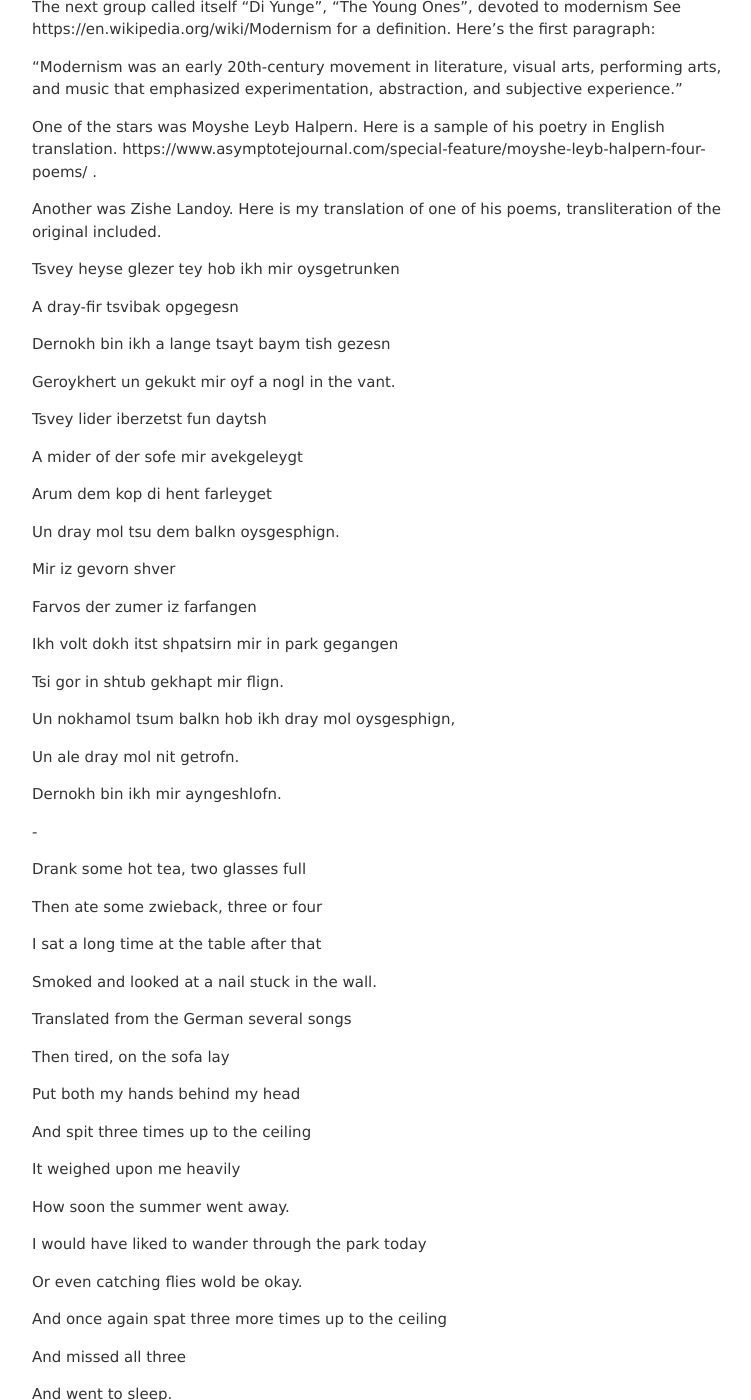
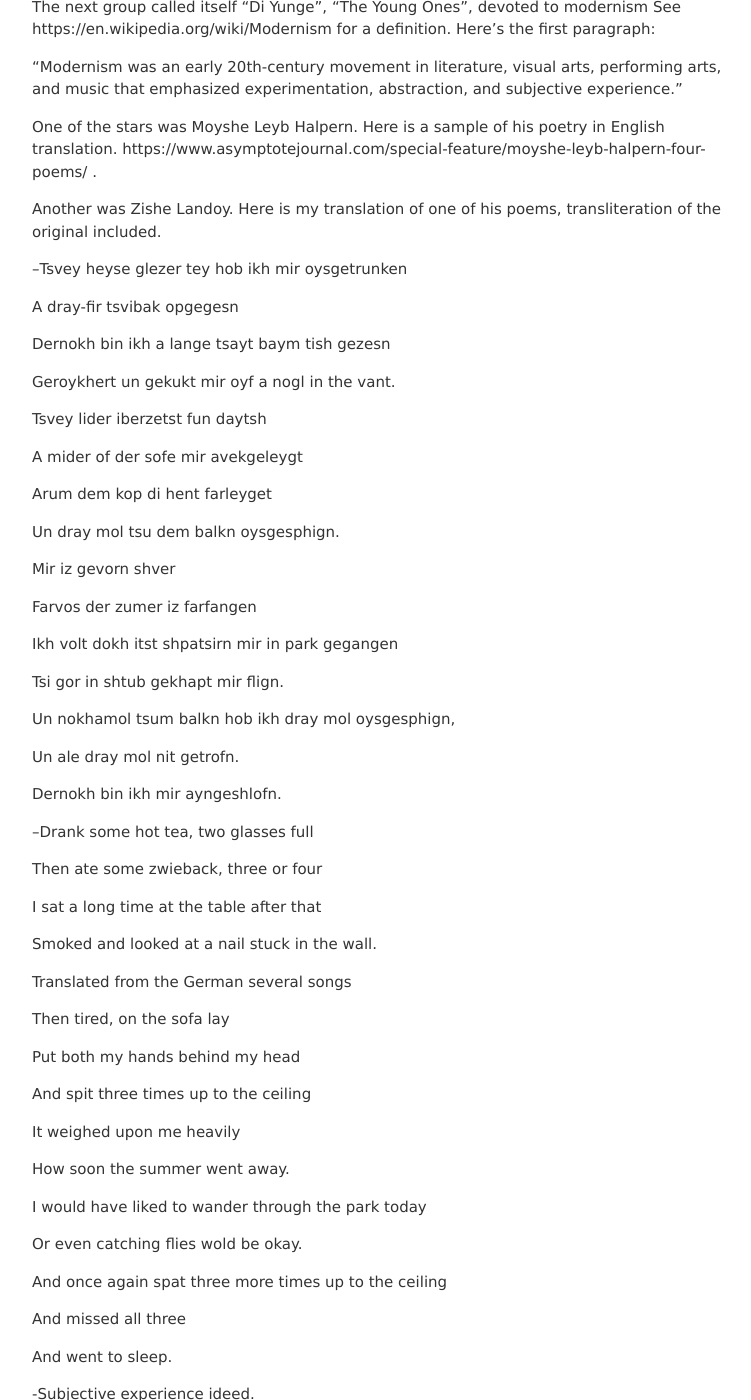
Before and after one commit to jvmallow/jvmallow.github.io, a Jekyll site: the page built from _posts/2025-05-31-Yiddish.md, in a window 1280 px wide and 1400 px high, scrolled down 6465 px. Shown: the whole window, without its empty margins (248-999 px from the left). Built offline with Jekyll 4.4.1, drawn with Linux system fonts in a browser that asks for light colours; a script that is not in the unit is left out.

```diff
--- a/_posts/2025-05-31-Yiddish.md
+++ b/_posts/2025-05-31-Yiddish.md
@@ -134,7 +134,7 @@ One of the stars was Moyshe Leyb Halpern. Here is a sample of his poetry in Engl
  Another was Zishe Landoy. Here is my translation of one of his poems, transliteration of the original included.
 
 
-Tsvey heyse glezer tey hob ikh mir oysgetrunken
+--Tsvey heyse glezer tey hob ikh mir oysgetrunken
 
 A dray-fir tsvibak opgegesn
 
@@ -166,10 +166,7 @@ Dernokh bin ikh mir ayngeshlofn.
 
 
 
--
-
-
-Drank some hot tea, two glasses full
+--Drank some hot tea, two glasses full
 
 Then ate some zwieback, three or four
 
```
